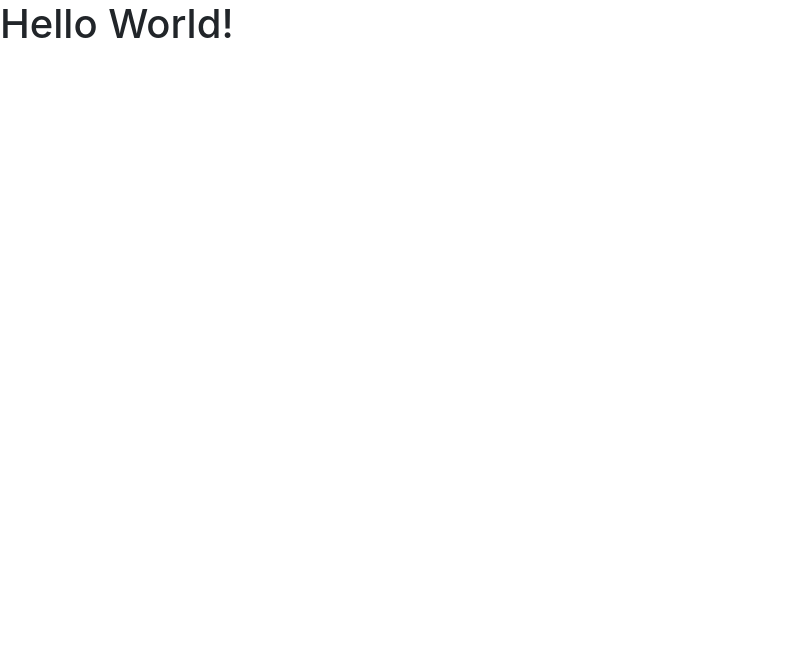
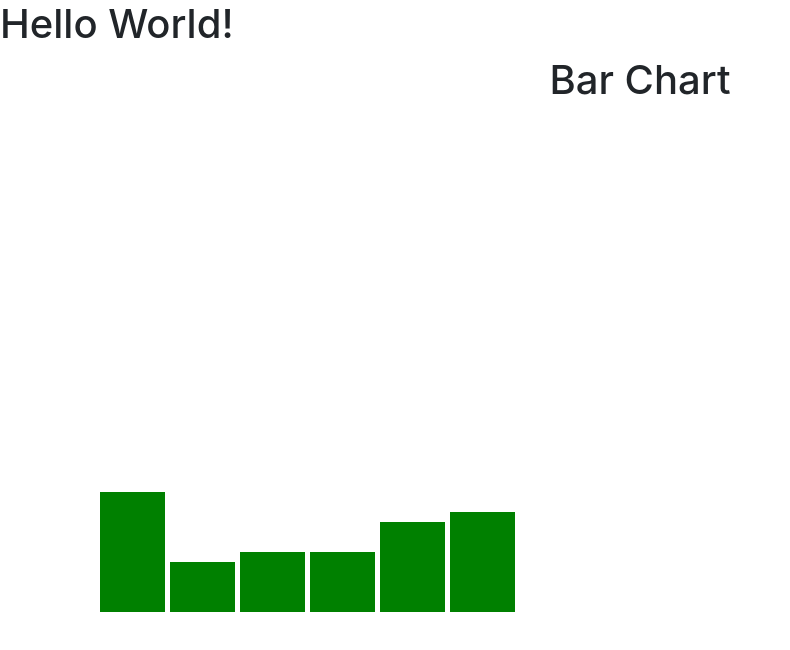
Before and after one commit to jvh/univestment, a React (Create React App) app in the folder front_end/: page / in a window 1280 px wide. Shown: the top 650 px of the page, without its empty margins (0-790 px from the left). Built offline with nearby package versions, Linux system fonts and the light colour scheme.

Commit message:
Fixed Dependencies

```diff
--- a/front_end/package.json
+++ b/front_end/package.json
@@ -4,6 +4,7 @@
   "private": true,
   "dependencies": {
     "bootstrap": "^4.3.1",
+    "d3": "^5.9.2",
     "react": "^16.8.6",
     "react-bootstrap": "^1.0.0-beta.8",
     "react-dom": "^16.8.6",
--- a/front_end/src/components/Main.js
+++ b/front_end/src/components/Main.js
@@ -3,6 +3,7 @@ import { Switch, Route } from 'react-router-dom';
 import { Col } from 'react-bootstrap';
 
 import HomePage from '../pages/HomePage.js';
+import BarPage from '../pages/BarPage.js';
 
 
 const Main = props => {
@@ -12,12 +13,13 @@ const Main = props => {
     <Component {...routerProps} {...props} />
 
   const homePageRenderer = setBaseProps(HomePage)(props);
+  const barPageRenderer = setBaseProps(BarPage)(props);
 
   return (
     <main>
       <Col className="main">
         <Switch>
-          <Route exact path='/' render={homePageRenderer} />
+          <Route exact path='/' render={barPageRenderer} />
           <Route exact path='/*' render={homePageRenderer} />
         </Switch>
       </Col>
--- /dev/null
+++ b/front_end/src/pages/BarPage.js
@@ -0,0 +1,20 @@
+import React from 'react';
+import Main from '../css/Main.css';
+
+import BarChart from '../components/BarChart.js';
+
+import LineData from '../mocks/MockData.js';
+
+import 'bootstrap/dist/css/bootstrap.css';
+
+
+const BarPage = (props) => {
+   return (
+     <div className="App">
+       <h1>Bar Chart</h1>
+       <BarChart/>
+     </div>
+   );
+}
+
+export default BarPage;
```
Also changed, not shown: 1 other file (tests, documents, lock files or other folders).
